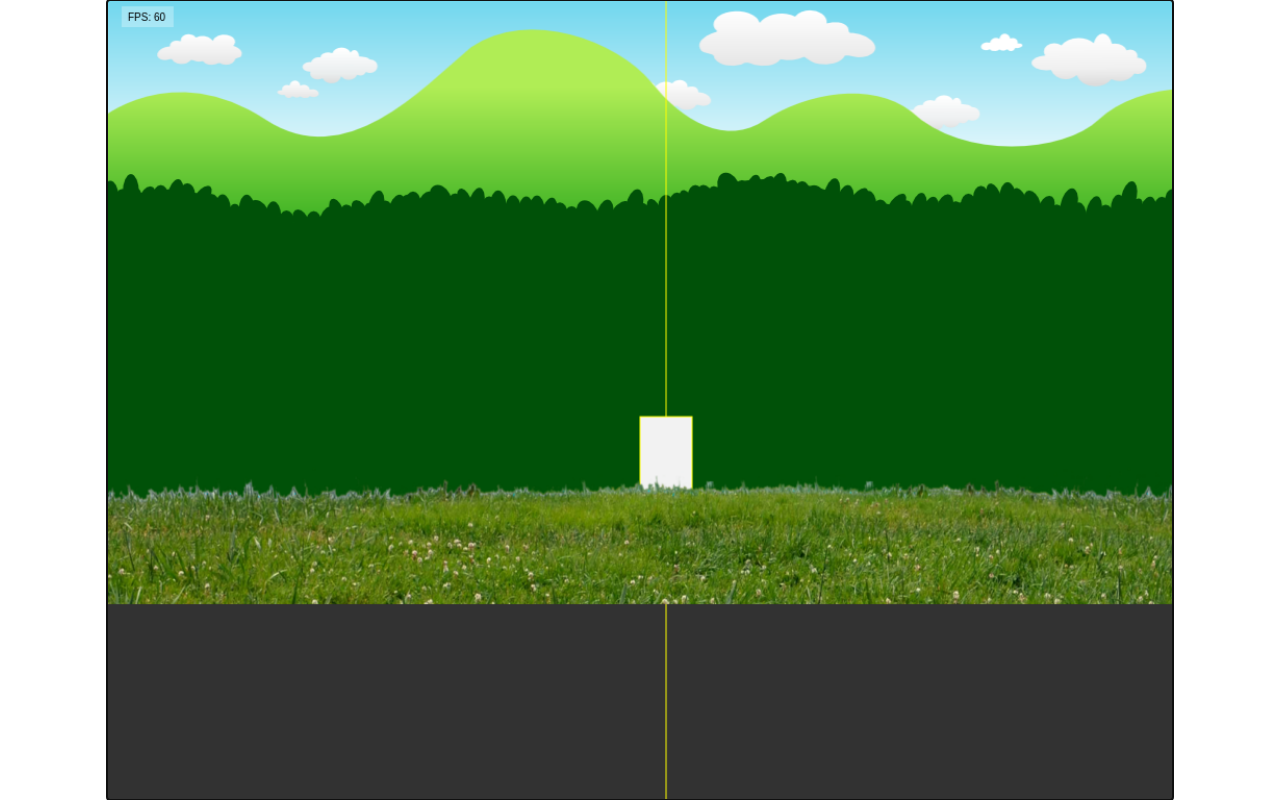
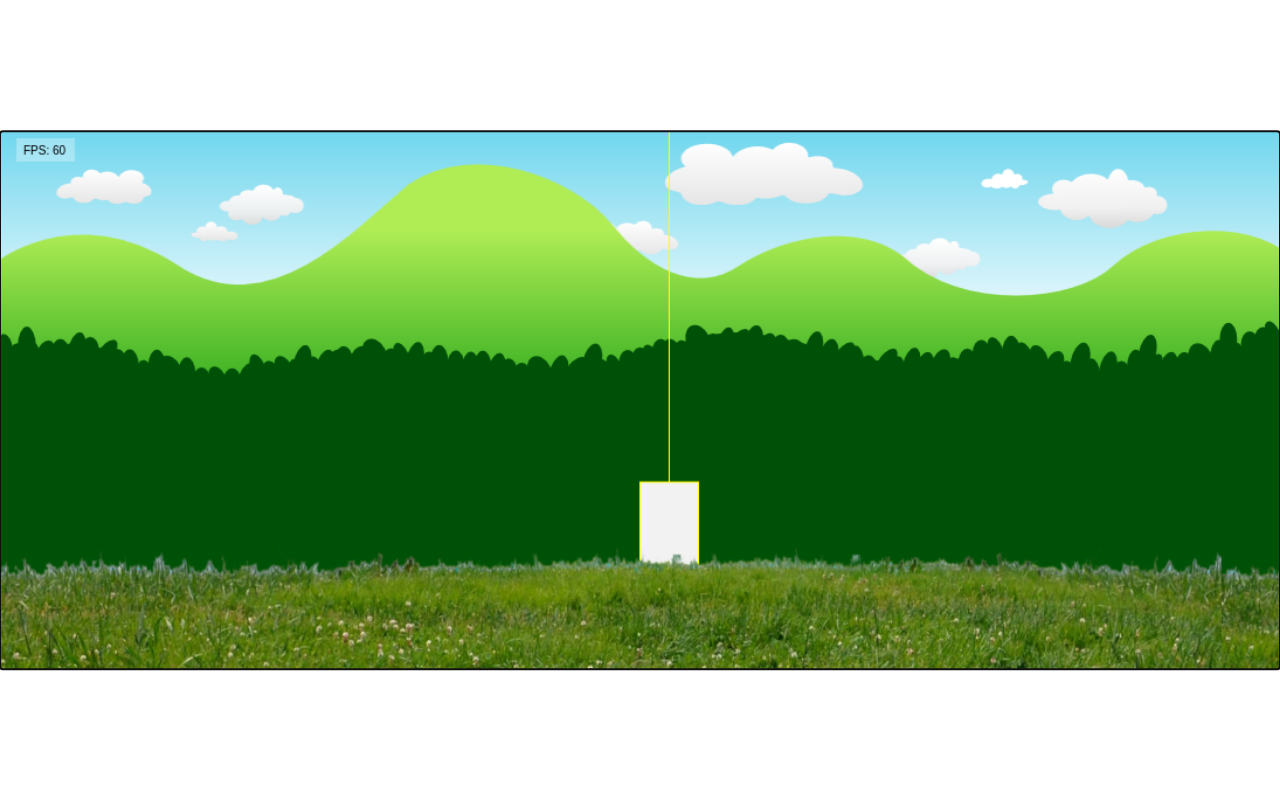
Before and after one commit to noelgolding/racing.js, a plain HTML site: page parallax.html in a window 1280 px wide. Drawn offline with Linux system fonts and the light colour scheme.

Commit message:
added doc to ParallaxLayer.  img width must be at least as wide as canvas.

```diff
--- a/parallax.html
+++ b/parallax.html
@@ -1,5 +1,5 @@
 <link rel="stylesheet" href="css/SimpleGame.css" type="text/css"/>
-<canvas width="1024" height="768" id="gameCanvas" class="simple-game" style="background-color:#323232" tabindex="0"></canvas>
+<canvas width="1095" height="460" id="gameCanvas" class="simple-game" style="background-color:#323232" tabindex="0"></canvas>
 <script src="scripts/SimpleGame.js"></script>
 <script>
 class Player extends GameObject{
@@ -31,8 +31,8 @@ class Player extends GameObject{
 
 class ParallaxScroller extends SimpleGame{
   init(){
-    this.player = new Player(50, 400, 50, 80, '#f2f2f2');
-    this.box = new Player(950, 400, 50, 80, '#ff0000');
+    this.player = new Player(50, 300, 50, 80, '#f2f2f2');
+    this.box = new Player(950, 300, 50, 80, '#ff0000');
 
     this.camera = new Camera(this.player, this.width, this.height);
 
@@ -42,7 +42,7 @@ class ParallaxScroller extends SimpleGame{
     this.background.addLayer(new ParallaxLayer(this.assetMgr.getImage('assets/images/background/trees.png'), .5));
 
     this.foreground = new ParallaxContainer(this.camera);
-    this.foreground.addLayer(new ParallaxLayer(this.assetMgr.getImage('assets/images/background/grass.png'), 0, 0, 100));
+    this.foreground.addLayer(new ParallaxLayer(this.assetMgr.getImage('assets/images/background/grass.png')));
 
   }
 
--- a/scripts/SimpleGame.js
+++ b/scripts/SimpleGame.js
@@ -57,6 +57,10 @@ class SimpleSprite extends GameObject {
   }
 }
 
+/**
+ * img width has to be at least as wide as the canvs in order to provide
+ * accurate inifinite scrolling
+ */
 class ParallaxLayer extends SimpleSprite{
   constructor(img, tx=0, x=0, y=0, velocityX=0){
     super(img, x, y);
@@ -164,8 +168,8 @@ class SimpleGame{
     this.last   = Date.now();
     this.dt     = 0;
     this.gdt    = 0;
-    this.frameCount = 0;
-    this.currentSecond = 0;
+    this.fpsCounter = 0;
+    this.fpsTimer = 0;
     this.framesPerSecond = this.fps;
     this.gameloop();
   }
@@ -194,12 +198,12 @@ class SimpleGame{
       this.update(this.step);
     }
     this.drawInternal();
-    this.currentSecond += Math.min(1000, this.now - this.last);
-    this.frameCount++;
-    if (this.currentSecond >= 1000) {
-      this.framesPerSecond = this.frameCount;
-      this.frameCount = 0;
-      this.currentSecond = 0;
+    this.fpsTimer += Math.min(1000, this.now - this.last);
+    this.fpsCounter++;
+    if (this.fpsTimer >= 1000) {
+      this.framesPerSecond = this.fpsCounter;
+      this.fpsCounter = 0;
+      this.fpsTimer = 0;
     }
     this.last = this.now;
     requestAnimationFrame(() => this.gameloop());
```
